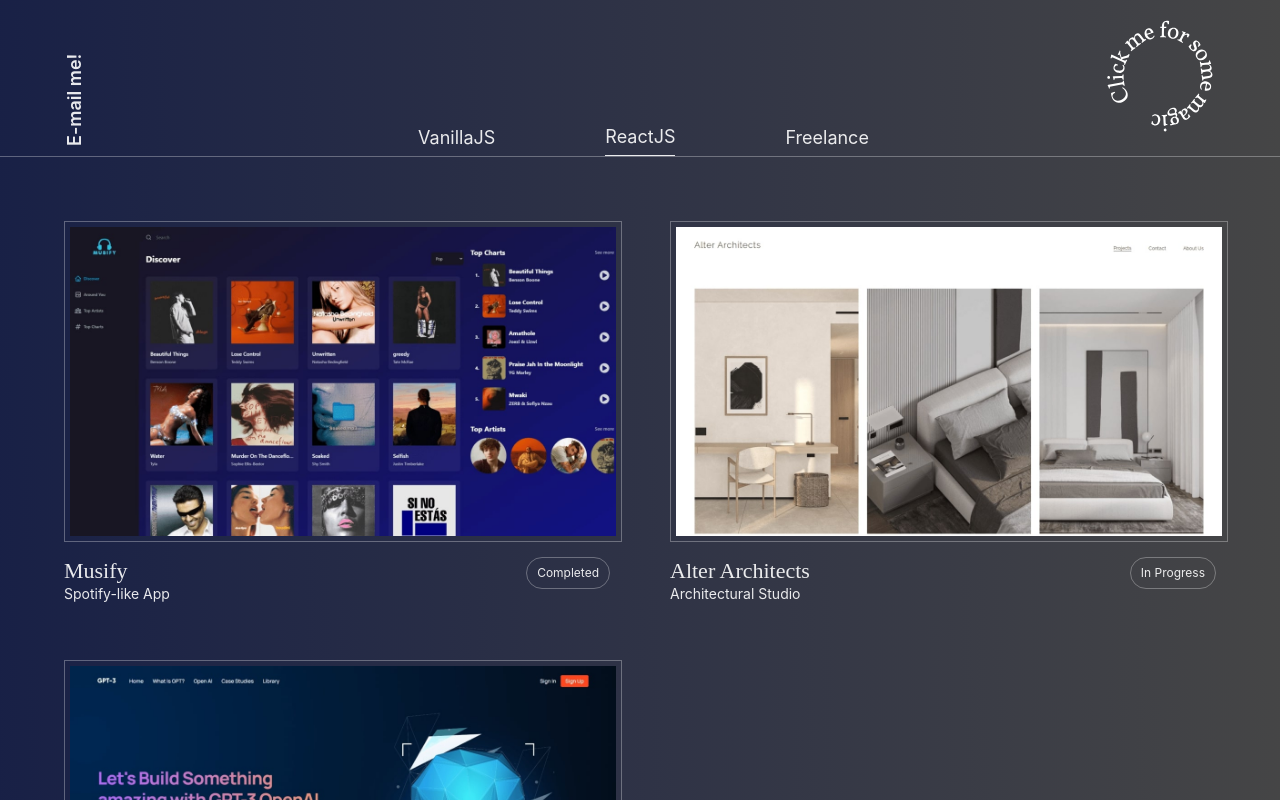
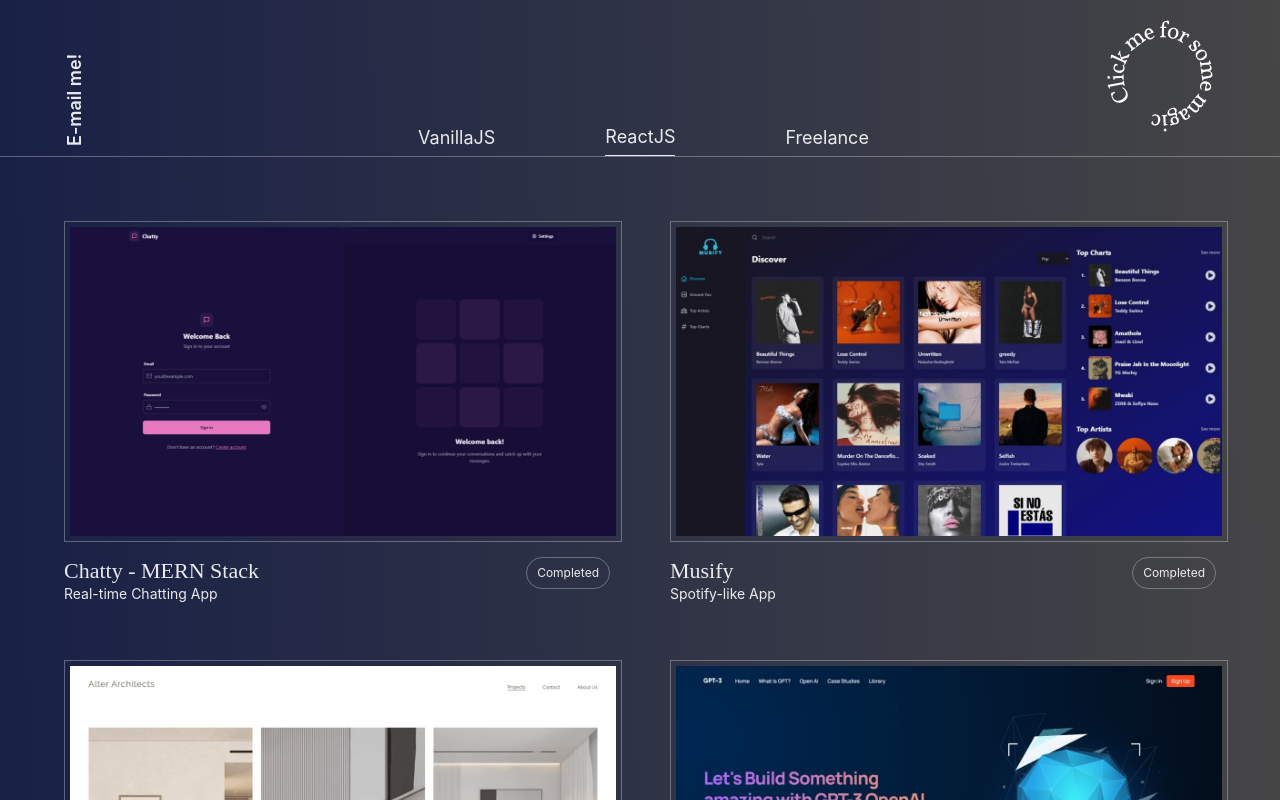
Before and after one commit to harrypango/new-personal-website, a React (Vite) app: page / in a window 1280 px wide. Shown: the part 667-1467 px from the top of the page. Built offline with nearby package versions, Linux system fonts and the light colour scheme; a web font is replaced by a local one.

Commit message:
misc changes & add project

```diff
--- a/src/components/navbar/Navbar.jsx
+++ b/src/components/navbar/Navbar.jsx
@@ -20,6 +20,7 @@
       <a
         href="https://github.com/harrypango"
         target="_blank"
+        rel="noreferrer"
         onClick={() => activate(0)}
         className={activeLinks[0] ? "active-link" : ""}
       >
@@ -28,6 +29,7 @@
       <a
         href={cv}
         target="_blank"
+        rel="noreferrer"
         onClick={() => activate(1)}
         className={activeLinks[1] ? "active-link" : ""}
       >
@@ -36,6 +38,7 @@
       <a
         href="https://www.linkedin.com/in/hari-pango/"
         target="_blank"
+        rel="noreferrer"
         onClick={() => activate(2)}
         className={activeLinks[2] ? "active-link" : ""}
       >
@@ -54,7 +57,7 @@
     } else {
       document.body.style.overflow = "auto";
     }
-  });
+  }, [toggleMenu]);
 
   return (
     <>
@@ -77,11 +80,19 @@
         <div className="overlay">
           <div className="overlay_close">
             <p onClick={() => setToggleMenu(false)}>Close</p>
-            <img onClick={() => setToggleMenu(false)} src={closeMenu} />
+            <img
+              onClick={() => setToggleMenu(false)}
+              src={closeMenu}
+              alt="closeMenu"
+            />
           </div>
           <div className="overlay_items">
             <Menu />
-            <a href="mailto: harry.pango@gmail.com" target="_blank" rel="noreferrer">
+            <a
+              href="mailto: harry.pango@gmail.com"
+              target="_blank"
+              rel="noreferrer"
+            >
               <p>E-mail me!</p>
             </a>
           </div>
--- a/src/components/navbar/navbar.css
+++ b/src/components/navbar/navbar.css
@@ -10,8 +10,8 @@
 }
 @keyframes slide-top {
   0% {
-    -webkit-transform: translateY(-200px);
-    transform: translateY(-200px);
+    -webkit-transform: translateY(-100%);
+    transform: translateY(-100%);
   }
   100% {
     -webkit-transform: translateY(0);
@@ -21,8 +21,8 @@
 
 @-webkit-keyframes slide-right {
   0% {
-    -webkit-transform: translateX(-200px);
-    transform: translateX(-200px);
+    -webkit-transform: translateX(-100%);
+    transform: translateX(-100%);
   }
   100% {
     -webkit-transform: translateX(0);
@@ -31,8 +31,8 @@
 }
 @keyframes slide-right {
   0% {
-    -webkit-transform: translateX(-200px);
-    transform: translateX(-200px);
+    -webkit-transform: translateX(-100%);
+    transform: translateX(-100%);
   }
   100% {
     -webkit-transform: translateX(0);
--- a/src/components/projects/reactProjects.js
+++ b/src/components/projects/reactProjects.js
@@ -1,10 +1,21 @@
 import modernai from "../../assets/modernai.jpg";
 import alter from "../../assets/alter.jpg";
 import musify from "../../assets/musify.jpg";
+import chatty from "../../assets/chatty.jpg";
 
 export const reactProjects = [
   {
     key: 0,
+    title: "Chatty - MERN Stack",
+    type: "Real-time Chatting App",
+    src: chatty,
+    tag: "Completed",
+    href: "https://chatty-hbmj.onrender.com",
+    alt: "Chatty",
+  },
+
+  {
+    key: 1,
     title: "Musify",
     type: "Spotify-like App",
     src: musify,
@@ -14,7 +25,7 @@
   },
 
   {
-    key: 1,
+    key: 2,
     title: "Alter Architects",
     type: "Architectural Studio",
     src: alter,
@@ -24,7 +35,7 @@
   },
 
   {
-    key: 2,
+    key: 3,
     title: "Modern AI",
     type: "Modern App",
     src: modernai,
```
Also changed, not shown: src/assets/chatty.jpg (added), 1 other file (tests, documents, lock files or other folders).
